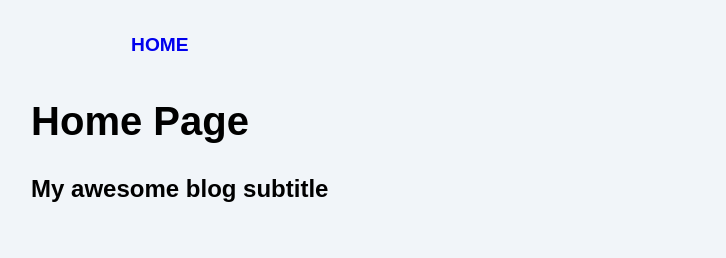
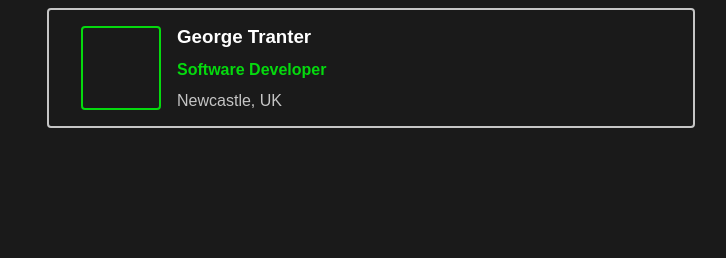
Before and after one commit to GSTranter/my-website, an Astro site: page / in a window 1280 px wide. Shown: the whole page, without its empty margins (269-995 px from the left). Built offline with nearby package versions, Linux system fonts and the light colour scheme; Astro itself is replaced by a stand-in of ours.

Commit message:
title card

```diff
--- /dev/null
+++ b/src/components/Avatar.astro
@@ -0,0 +1,18 @@
+<div class="parent">
+  <div class="child"></div>
+</div>
+
+<style>
+.parent {
+    width: 5rem;
+    margin-top: auto;
+    margin-bottom: auto;
+}
+
+.child {
+    width: 100%;
+    border: var(--border-size) solid var(--highlight);
+    border-radius: var(--rounded);
+    padding-top: 100%;
+}
+</style>
--- a/src/components/Header.astro
+++ b/src/components/Header.astro
@@ -4,6 +4,6 @@ import Navigation from "./Navigation.astro";
 
 <header>
     <nav>
-        <Navigation />
+        <!-- <Navigation /> -->
     </nav>
 </header>
--- a/src/layouts/BaseLayout.astro
+++ b/src/layouts/BaseLayout.astro
@@ -19,8 +19,6 @@ const { pageTitle } = Astro.props;
 	<body>
 		<Header />
 
-		<h1>{ pageTitle }</h1>
-
         <slot />
 
 		<Footer />
--- a/src/pages/index.astro
+++ b/src/pages/index.astro
@@ -1,8 +1,33 @@
 ---
+import Avatar from '../components/Avatar.astro';
 import BaseLayout from '../layouts/BaseLayout.astro';
 const pageTitle = "Home Page";
 ---
 
 <BaseLayout pageTitle={pageTitle}>
-    <h2>My awesome blog subtitle</h2>
+    <div class="content-container">
+        <div class="card-details">
+            <Avatar />
+            <div class="text-detail">
+                <h3>George Tranter</h3>
+                <h4 class="highlight">Software Developer</h4>
+                <p>Newcastle, UK</p>
+            </div>
+        </div>
+    </div>
 </BaseLayout>
+
+<style>
+    .card-details {
+        display: flex;
+        gap: 1rem;
+        padding: 0.5rem 1rem;
+    }
+
+    .text-detail {
+        display: flex;
+        flex-direction: column;
+        justify-content: space-between;
+        gap: 0.5rem;
+    }
+</style>
--- a/src/styles/global.css
+++ b/src/styles/global.css
@@ -1,14 +1,22 @@
+:root {
+  --header: #ffffff;
+  --body: #c5c5c5;
+  --highlight: #05d90e;
+  --rounded: 0.25rem;
+  --border-size: 0.15rem;
+}
+
 html {
-  background-color: #f1f5f9;
+  background-color: #1a1a1a;
   font-family: sans-serif;
+  color: var(--body);
 }
 
 body {
   margin: 0 auto;
   width: 100%;
   max-width: 80ch;
-  padding: 1rem;
-  line-height: 1.5;
+  padding: 0.5rem 2rem;
 }
 
 
@@ -17,38 +25,36 @@ body {
 }
 
 h1 {
-  margin: 1rem 0;
-  font-size: 2.5rem;
-}
-
-/* nav styles */
-
-.nav-links {
-  width: 100%;
-  top: 5rem;
-  left: 48px;
-  background-color: #ff9776;
-  display: none;
+  color: var(--header);
   margin: 0;
 }
 
-.nav-links a {
-  display: block;
-  text-align: center;
-  padding: 10px 0;
-  text-decoration: none;
-  font-size: 1.2rem;
-  font-weight: bold;
-  text-transform: uppercase;
+h2 {
+  color: var(--header);
+  margin: 0;
 }
 
-.nav-links a:hover,
-.nav-links a:focus {
-  background-color: #ff9776;
+h3 {
+  color: var(--header);
+  margin: 0;
 }
 
-.expanded {
-  display: unset;
+h4 {
+  margin: 0;
+}
+
+p {
+  margin: 0;
+}
+
+.highlight {
+  color: var(--highlight);
+}
+
+.content-container {
+  border: var(--border-size) solid var(--body);
+  border-radius: var(--rounded);
+  padding: 0.5rem 1rem;
 }
 
 @media screen and (min-width: 636px) {
```
